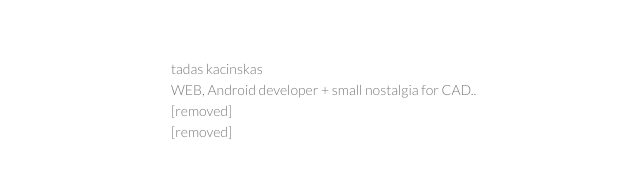
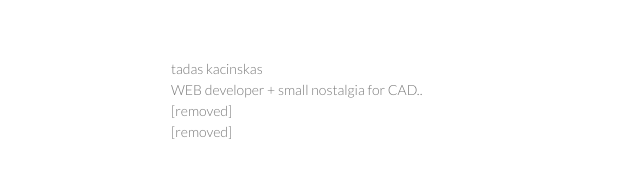
Before and after one commit to kacinskas/kacinskas.github.io, a plain HTML site: page index.html in a window 1280 px wide. Shown: the full height of the page, 399-1039 px from the left. Drawn offline with Linux system fonts and the light colour scheme.

Commit message:
removed Android

```diff
--- a/index.html
+++ b/index.html
@@ -3,7 +3,7 @@
   <head>
     <meta charset="utf-8">
     <meta http-equiv="X-UA-Compatible" content="chrome=1">
-    <title>Tadas Kacinskas by kacinskas</title>
+    <title>Tadas Kacinskas</title>
 
     <link rel="stylesheet" href="stylesheets/styles.css">
     <link rel="stylesheet" href="stylesheets/pygment_trac.css">
@@ -18,7 +18,7 @@
       </header>
       <section>
         <p>tadas kacinskas<br>
-        WEB, Android developer + small nostalgia for CAD..<br>
+        WEB developer + small nostalgia for CAD..<br>
 [removed]<br>
 [removed]  </p>
       </section>
```
